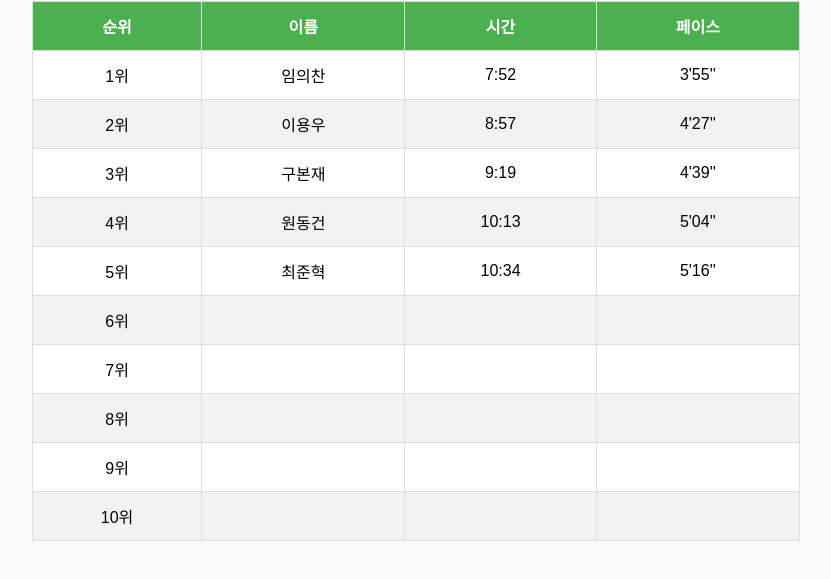
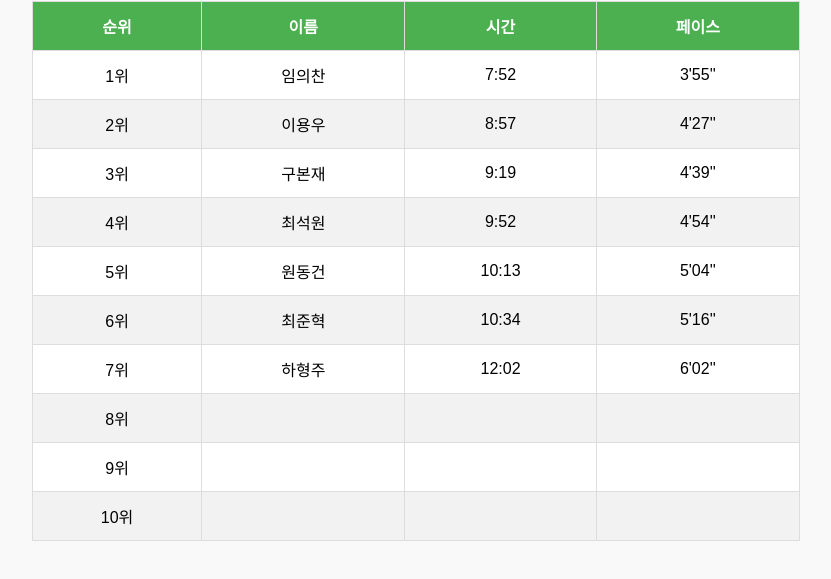
Before and after one commit to gkamp0/MBC-rankingboard, a plain HTML site: page ranking_board_men.html in a window 1280 px wide. Shown: the part 85-664 px from the top of the page, without its empty margins (224-1055 px from the left). Drawn offline with Linux system fonts and the light colour scheme.

Commit message:
Update ranking_board_men.html

```diff
--- a/ranking_board_men.html
+++ b/ranking_board_men.html
@@ -71,27 +71,27 @@
             </tr>
             <tr>
                 <td>4위</td>
+                <td>최석원</td>
+                <td>9:52</td>
+                <td>4'54''</td>
+            </tr>
+            <tr>
+                <td>5위</td>
                 <td>원동건</td>
                 <td>10:13</td>
                 <td>5'04''</td>
             </tr>
             <tr>
-                <td>5위</td>
+                <td>6위</td>
                 <td>최준혁</td>
                 <td>10:34</td>
                 <td>5'16''</td>
             </tr>
             <tr>
-                <td>6위</td>
-                <td></td>
-                <td></td>
-                <td></td>
-            </tr>
-            <tr>
                 <td>7위</td>
-                <td></td>
-                <td></td>
-                <td></td>
+                <td>하형주</td>
+                <td>12:02</td>
+                <td>6'02''</td>
             </tr>
             <tr>
                 <td>8위</td>
```
